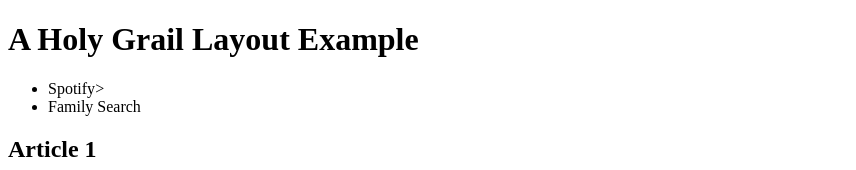
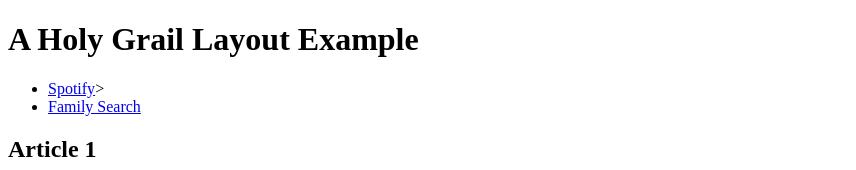
Before and after one commit to andresmbd/wdd130, a plain HTML site: page holygrail.html in a window 1280 px wide. Shown: the top 170 px of the page, without its empty margins (0-856 px from the left). Drawn offline with Linux system fonts and the light colour scheme.

Commit message:
fixed one

```diff
--- a/holygrail.html
+++ b/holygrail.html
@@ -12,8 +12,8 @@
             <h1>A Holy Grail Layout Example</h1>
             <nav>
                 <ul>
-                    <li><a "https://open.spotify.com/">Spotify</a>></li>
-                    <li><a "https://www.familysearch.org/en/">Family Search</a></li>
+                    <li><a href="https://open.spotify.com/">Spotify</a>></li>
+                    <li><a href="https://www.familysearch.org/en/">Family Search</a></li>
                 </ul>
             </nav>
             <main>
```
